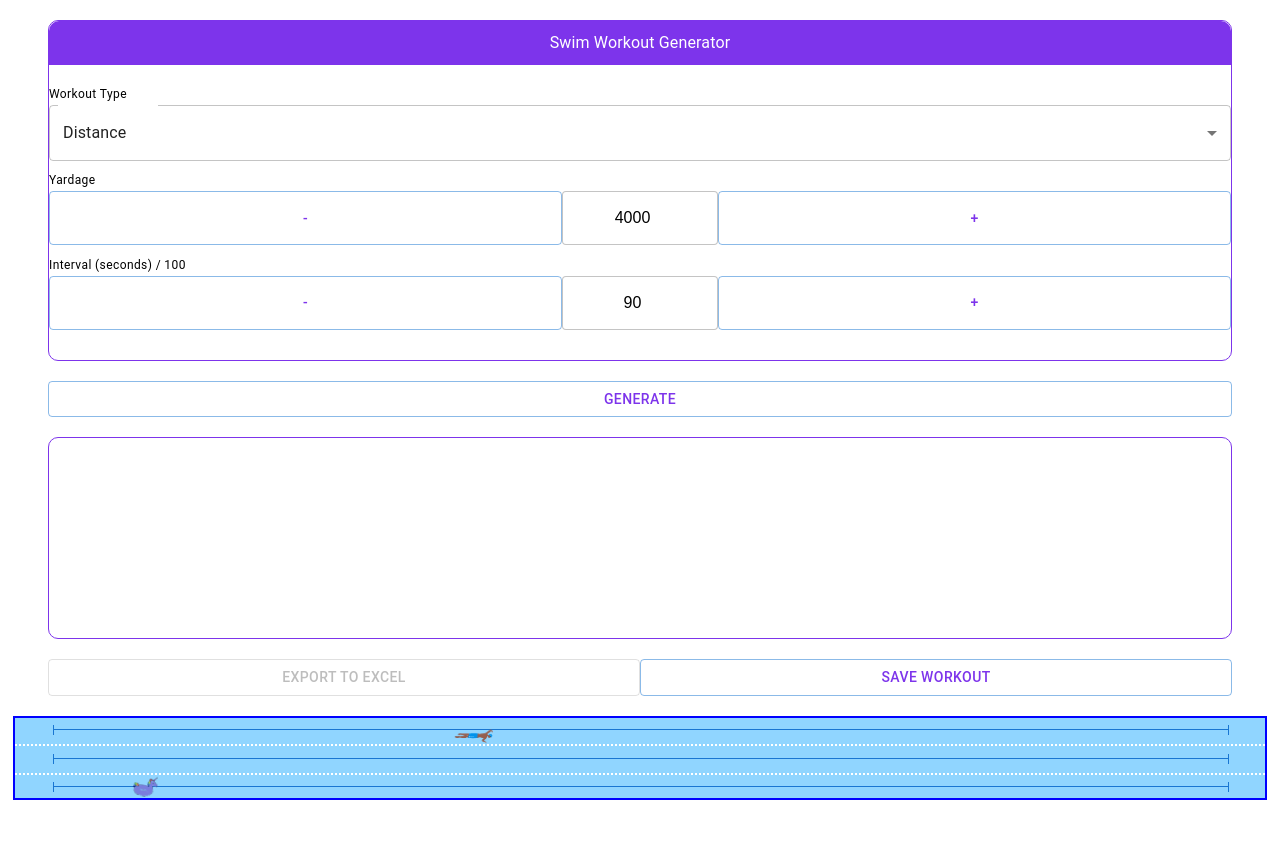
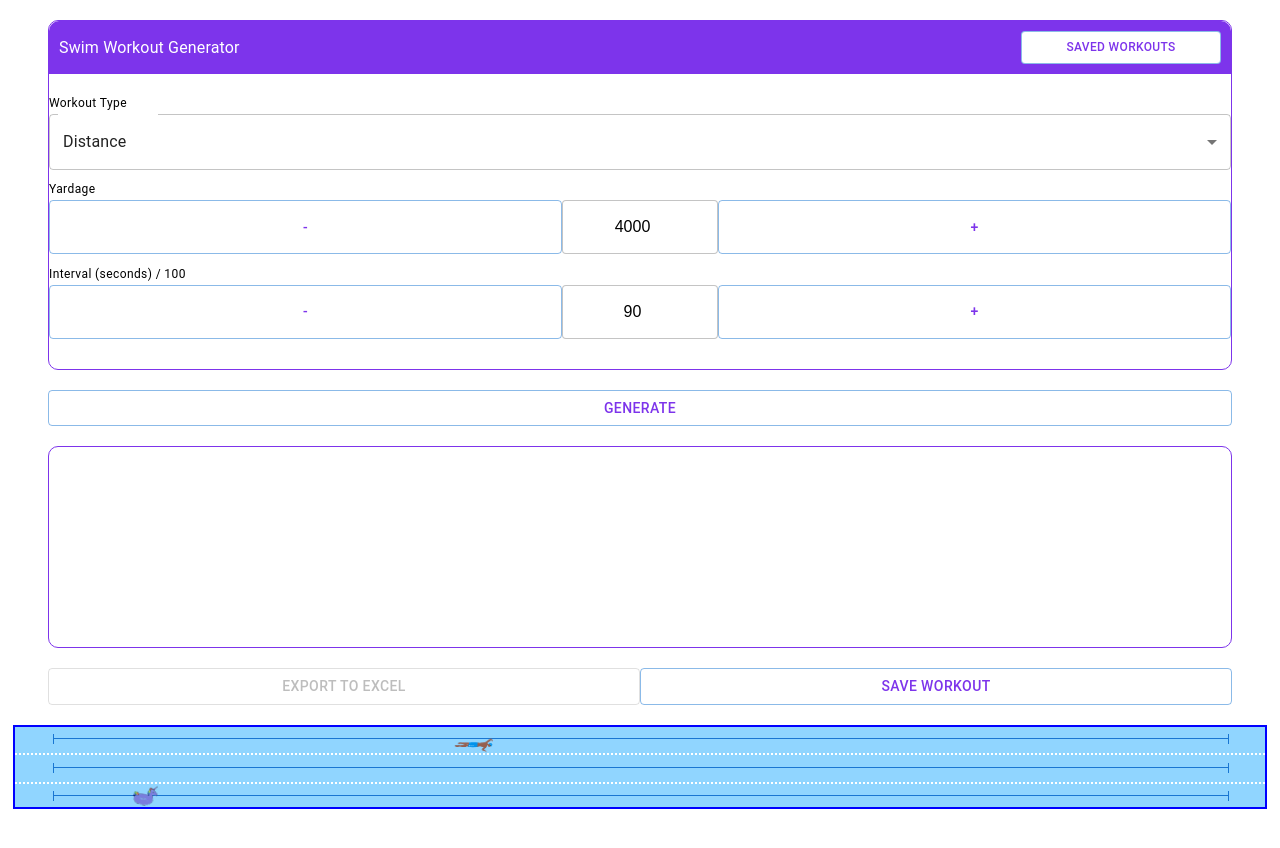
Before and after one commit to legaudinier/swimWorkouts, a React (Vite) app: page / in a window 1280 px wide. Shown: the top 848 px of the page. Built offline with nearby package versions, Linux system fonts and the light colour scheme; no server answers.

Commit message:
Tabs and buttons

```diff
--- a/src/App.tsx
+++ b/src/App.tsx
@@ -13,6 +13,7 @@ import ExportToExcel from './exportToExcel'
 import { warmUpCoolDownCalculations } from './utilities'
 
 function App() {
+  const [activeTab, setActiveTab] = useState('generate')
   const [workoutType, setWorkoutType] = useState("distance");
   const [yardage, setYardage] = useState(4000);
   const [interval, setInterval] = useState<any>(90);
@@ -113,6 +114,8 @@ function App() {
         marginBottom: '20px'
       }
     }}>
+      {activeTab === 'generate' ? (
+        <Box>
           <Box sx={{
             textAlign: 'center',
             marginTop: '20px',
@@ -128,16 +131,33 @@ function App() {
               borderLeft: '1px solid #7d34eb',
               borderRight: '1px solid #7d34eb',
               borderBottom: '1px solid #7d34eb',
-          borderRadius: '10px'
+              borderRadius: '10px',
             }}>
-          <Typography sx={{
+              <Box sx={{
                 textAlign: 'center',
                 backgroundColor: '#7d34eb',
                 color: 'white',
                 borderRadius: '10px 10px 0 0',
                 paddingTop: '10px',
                 paddingBottom: '10px',
-          }}>Swim Workout Generator</Typography>
+                display: 'flex',
+                justifyContent: 'space-between',
+                alignItems: 'center',
+                paddingLeft: '10px',
+                paddingRight: '10px'
+              }}>
+                <Typography>Swim Workout Generator
+                </Typography>
+                <Button variant="outlined"
+                  sx={{
+                    backgroundColor: 'white',
+                    color: '#7d34eb',
+                    width: '200px',
+                    fontSize: '12px'
+                  }}
+                  onClick={() => setActiveTab('workouts')}>
+                  Saved Workouts</Button>
+              </Box>
               <Box sx={{
                 display: 'flex',
                 flexDirection: 'column',
@@ -291,10 +311,79 @@ function App() {
               onClick={addItem}
             >Save Workout</Button>
           </Box>
+        </Box>) : (
+        <Box>
+          <Box sx={{
+            textAlign: 'center',
+            marginTop: '20px',
+            marginBottom: '20px'
+          }}>
+          </Box>
+          <Box>
+            <Box sx={{
+              marginLeft: '40px',
+              marginRight: '40px',
+              paddingBottom: '20px',
+              borderTop: '1px solid #7d34eb',
+              borderLeft: '1px solid #7d34eb',
+              borderRight: '1px solid #7d34eb',
+              borderBottom: '1px solid #7d34eb',
+              borderRadius: '10px'
+            }}>
+                <Box sx={{
+                textAlign: 'center',
+                backgroundColor: '#7d34eb',
+                color: 'white',
+                borderRadius: '10px 10px 0 0',
+                paddingTop: '10px',
+                paddingBottom: '10px',
+                display: 'flex',
+                justifyContent: 'space-between',
+                alignItems: 'center',
+                paddingLeft: '10px',
+                paddingRight: '10px'
+              }}>
+                <Typography>Swim Workout Generator
+                </Typography>
+                <Button variant="outlined"
+                  sx={{
+                    backgroundColor: 'white',
+                    color: '#7d34eb',
+                    width: '200px',
+                    fontSize: '12px'
+                  }}
+                  onClick={() => setActiveTab('generate')}>
+                  Generate Workout</Button>
+              </Box>
+              <Box sx={{
+                display: 'flex',
+                flexDirection: 'column',
+                paddingTop: '20px',
+              }}>
+              </Box>
+            </Box>
+            <Box sx={{
+              marginLeft: '40px',
+              marginRight: '40px',
+              marginTop: '20px'
+            }}>
+            </Box>
+            <Box sx={{
+              marginLeft: '40px',
+              marginRight: '40px',
+              marginTop: '20px',
+              border: '1px solid #7d34eb',
+              borderRadius: '10px',
+              minHeight: '200px'
+            }}>
+            </Box>
+          </Box>
+        </Box>)}
+
+
       <Box sx={{ marginTop: '20px' }}>
         <AnimatedPool />
       </Box>
-
     </Box >
   );
 }
```
Also changed, not shown: 1 other file (tests, documents, lock files or other folders). Lines whose indentation alone changed are shown as unchanged.
